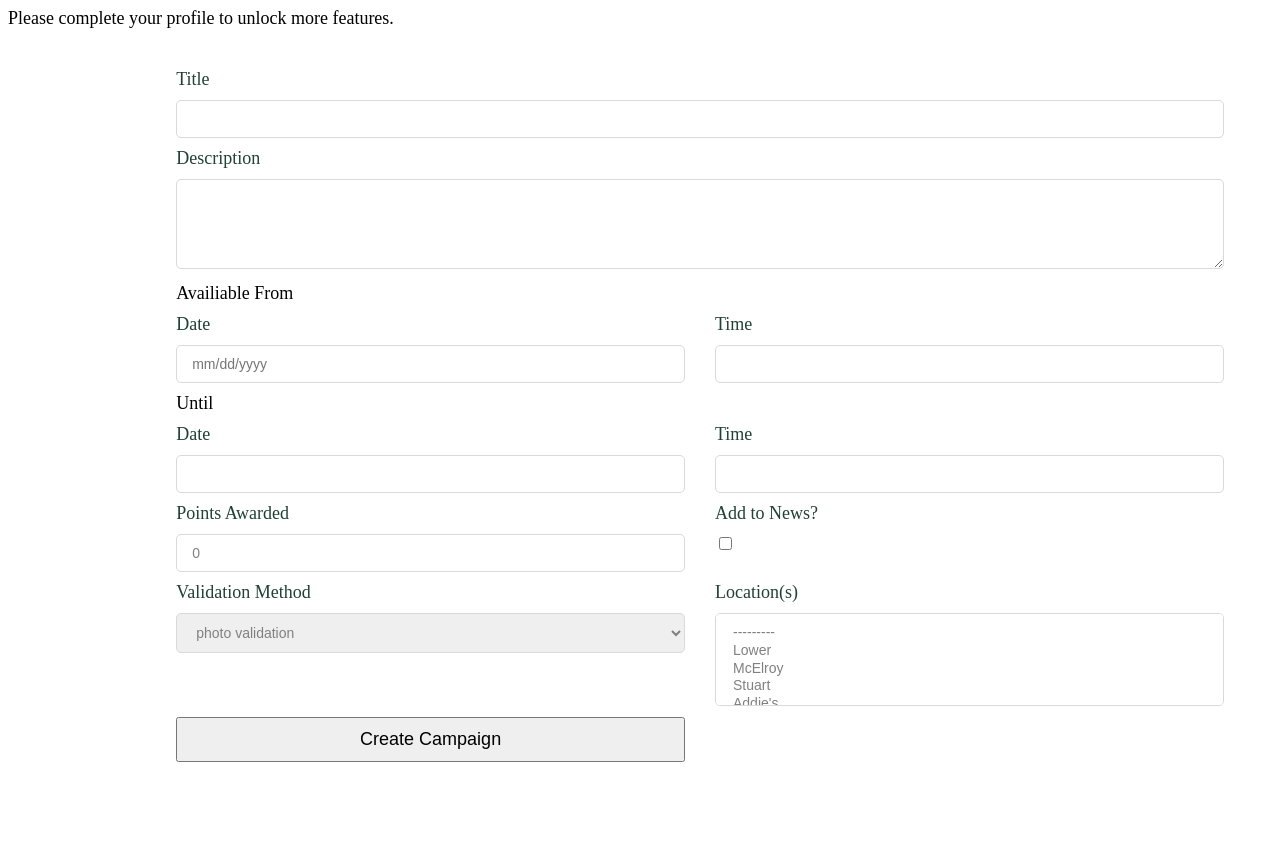
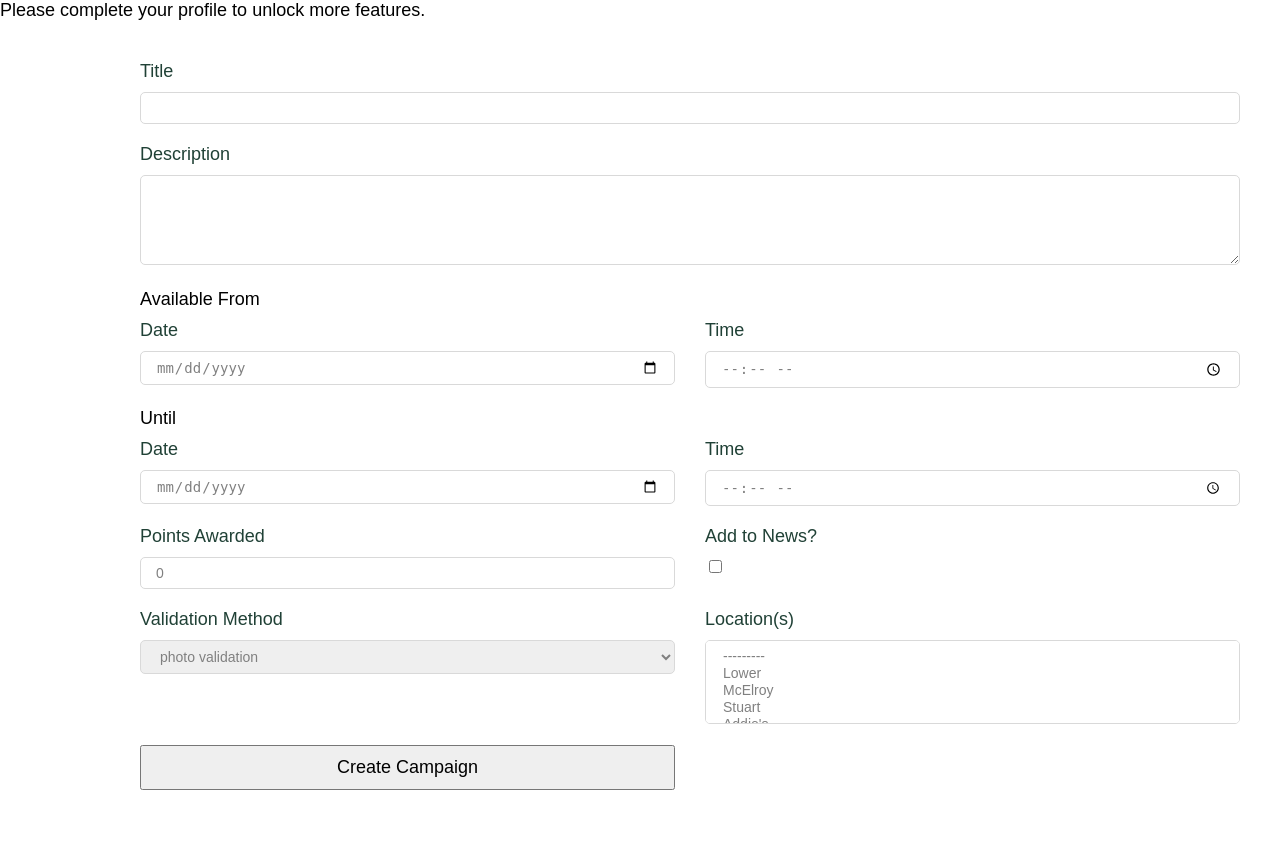
Before and after one commit to CSCI3356-Fall2024/Pixel-Pirates, a Django app: page /campaign/ in a window 1280 px wide. After the commit the page ends 790 px from the top, so only its background shows below. Run offline with Django 5.2, Linux system fonts and the light colour scheme; some libraries are stand-ins or nearby versions.

Commit message:
changes in campaign

```diff
--- a/mainApp/forms.py
+++ b/mainApp/forms.py
@@ -1,4 +1,5 @@
 from django import forms
+from django.core.exceptions import ValidationError
 from datetime import datetime
 from .models import Profile, Campaign
 
@@ -30,8 +31,27 @@ class ProfileForm(forms.ModelForm):
 class CampaignForm(forms.ModelForm):
     class Meta:
         model = Campaign
-        fields = ['title', 'description', 'date_begin', 'date_end', 'time_begin', 'time_end', 'points', 'news', 'validation', 'location']
+        fields = [
+            'title', 'description', 'date_begin', 'date_end',
+            'time_begin', 'time_end', 'points', 'news',
+            'validation', 'location'
+        ]
         widgets = {
             'location': forms.SelectMultiple(attrs={'class': 'form-control'}),
+            'date_begin': forms.DateInput(attrs={'class': 'form-control', 'type': 'date'}),
+            'date_end': forms.DateInput(attrs={'class': 'form-control', 'type': 'date'}),
+            'time_begin': forms.TimeInput(attrs={'class': 'form-control', 'type': 'time'}),
+            'time_end': forms.TimeInput(attrs={'class': 'form-control', 'type': 'time'}),
             'validation': forms.Select(attrs={'class': 'form-select'}),
         }
+
+    def clean(self):
+        cleaned_data = super().clean()
+        date_begin = cleaned_data.get('date_begin')
+        date_end = cleaned_data.get('date_end')
+
+        # Validate that the end date is not before the start date
+        if date_begin and date_end and date_end < date_begin:
+            raise ValidationError("End date must be on or after the start date.")
+
+        return cleaned_data
--- a/mainApp/models.py
+++ b/mainApp/models.py
@@ -36,6 +36,15 @@ class Campaign(models.Model):
     time_end = models.TimeField()
     points = models.IntegerField(default=0)
     news = models.BooleanField(default=False)
+    LOCATION_CHOICES = [
+        ('Lower', 'Lower'),
+        ('McElroy', 'McElroy'),
+        ('Stuart', 'Stuart'),
+        ("Addie's", "Addie's"),
+        ("Eagle's Nest", "Eagle's Nest"),
+    ]
+    location = MultiSelectField(choices=LOCATION_CHOICES, blank=True)
+
     validation = models.CharField(
         max_length=100,
         choices=[
@@ -43,17 +52,6 @@ class Campaign(models.Model):
             ('QR', 'QR'),
         ],
         default='photo validation'
-    )
-    location = MultiSelectField(
-        choices=[
-            ('Lower', 'Lower'),
-            ('McElroy', 'McElroy'),
-            ('Stuart', 'Stuart'),
-            ("Addie's", "Addie's"),
-            ("Eagle's Nest", "Eagle's Nest"),
-        ],
-        default=list,
-        blank=True
     )
 
     def __str__(self):
--- a/mainApp/static/styles/campaign.css
+++ b/mainApp/static/styles/campaign.css
@@ -3,7 +3,6 @@
     grid-template-columns: 1fr 1fr;
     padding: 30px;
     gap: 10px 30px;
-    width: 90%;
     margin: 0 auto;
 }
 
@@ -14,6 +13,7 @@ p {
 
 .mb-3 {
     width: 100%;
+    padding-bottom: 10px;
 }
 
 .mb-3 label {
@@ -28,7 +28,7 @@ p {
     font-size: 14px;
     border-radius: 5px;
     border: 1px solid #D9D9D9;
-    padding: 10px 15px;
+    padding: 7px 15px;
     width: 100%;
     box-sizing: border-box;
 }
@@ -36,6 +36,13 @@ p {
 button {
     font-size: 18px;
     padding: 10px 20px;
+}
+
+.form-select[multiple] {
+    display: block;
+    min-height: 40px;
+    border: 1px solid #ccc;
+    cursor: pointer;
 }
 
 @media (max-width: 768px) {
--- a/mainApp/static/styles/home.css
+++ b/mainApp/static/styles/home.css
@@ -1,7 +1,3 @@
-body {
-    font-family: 'Arial', sans-serif;
-}
-
 .landing-page-container {
     display: flex;
     justify-content: space-between;
--- a/mainApp/templates/campaign.html
+++ b/mainApp/templates/campaign.html
@@ -1,92 +1,27 @@
 {% extends 'base.html' %}
-{% load widget_tweaks %}
+{% load static widget_tweaks %}
 
 {% block title %}Campaign{% endblock %}
 
 {% block content %}
+<link rel="stylesheet" type="text/css" href="../static/styles/style.css">
+<link rel="stylesheet" type="text/css" href="../static/styles/campaign.css">
 
-<style>
-    .content-container {
-        display: grid;
-        grid-template-columns: 1fr 1fr;
-        padding: 30px;
-        gap: 10px 30px;
-        width: 90%;
-        margin: 0 auto;
-    }
+<script>
+    document.addEventListener('DOMContentLoaded', function () {
 
-    p {
-        font-size: 18px;
-        margin: 0;
-    }
+        document.querySelector('form').addEventListener('submit', function (e) {
+            const startDate = moment(document.getElementById('id_date_begin').value);
+            const endDate = moment(document.getElementById('id_date_end').value);
 
-    .mb-3 {
-        width: 100%;
-    }
+            if (endDate.isBefore(startDate)) {
+                e.preventDefault();
+                alert('End date must be after the start date.');
+            }
+        });
+    });
+</script>
 
-    .mb-3 label {
-        font-size: 18px;
-        display: block;
-        padding-bottom: 10px;
-        color: #204136;
-    }
-
-    .mb-3 .form-control {
-        color: gray;
-        font-size: 14px;
-        border-radius: 5px;
-        border: 1px solid #D9D9D9;
-        padding: 10px 15px;
-        width: 100%;
-        box-sizing: border-box;
-    }
-
-    button {
-        font-size: 18px;
-        padding: 10px 20px;
-    }
-
-    @media (max-width: 768px) {
-        .content-container {
-            grid-template-columns: 1fr;
-            gap: 20px; /* Adjust gap */
-        }
-
-        .mb-3 label {
-            font-size: 18px;
-        }
-
-        .mb-3 .form-control {
-            font-size: 14px;
-            padding: 8px 12px;
-        }
-
-        button {
-            font-size: 16px;
-            padding: 8px 16px;
-        }
-    }
-
-    @media (max-width: 480px) {
-        .content-container {
-            padding: 15px;
-            width: 100%;
-        }
-
-        .mb-3 label {
-            font-size: 16px;
-        }
-
-        .mb-3 .form-control {
-            font-size: 12px;
-        }
-
-        button {
-            font-size: 14px;
-            padding: 6px 12px;
-        }
-    }
-</style>
 
 <form method="post" action="" class="form-group">
     {% csrf_token %}
@@ -99,11 +34,9 @@
                         <li><strong>{{ field.label }}:</strong> {{ field.errors|join:", " }}</li>
                     {% endif %}
                 {% endfor %}
-                {% if form.non_field_errors %}
-                    {% for error in form.non_field_errors %}
-                        <li>{{ error }}</li>
-                    {% endfor %}
-                {% endif %}
+                {% for error in form.non_field_errors %}
+                    <li>{{ error }}</li>
+                {% endfor %}
             </ul>
         </div>
     {% endif %}
@@ -111,45 +44,39 @@
     <div class="content-container">
         <div class="mb-3" style="grid-column: 1/3;">
             <label for="id_title">Title</label>
-            <!-- <input type="text" name="title" id="id_title" class="form-control" placeholder="Enter campaign title" required> -->
             {% render_field form.title class="form-control" %}
         </div>
 
         <div class="mb-3" style="grid-column: 1/3;">
             <label for="id_description">Description</label>
-            <!-- <textarea name="description" id="id_description" rows="4" class="form-control" placeholder="Enter campaign description" required></textarea> -->
             {% render_field form.description class="form-control" style="height: 90px;" %}
         </div>
 
-        <div class="mb-3" style="grid-column: 1/3;">
-            <p> Availiable From </p>
+        <div class="mb-3" style="grid-column: 1/3; padding-bottom: 0px;">
+            <p>Available From</p>
         </div>
 
         <div class="mb-3">
             <label for="id_date_begin">Date</label>
-            <!-- <input type="date" name="date_begin" id="id_date_begin" class="form-control" required> -->
-            {% render_field form.date_begin class="form-control" placeholder='mm/dd/yyyy' %}
+            {% render_field form.date_begin class="form-control" %}
         </div>
 
         <div class="mb-3">
             <label for="id_time_begin">Time</label>
-            <!-- <input type="time" name="time_begin" id="id_time_begin" class="form-control" required> -->
             {% render_field form.time_begin class="form-control" %}
         </div>
 
-        <div class="mb-3" style="grid-column: 1/3;">
-            <p> Until </p>
+        <div class="mb-3" style="grid-column: 1/3; padding-bottom: 0px;">
+            <p>Until</p>
         </div>
 
         <div class="mb-3">
             <label for="id_date_end">Date</label>
-            <!-- <input type="date" name="date_end" id="id_date_end" class="form-control" required> -->
             {% render_field form.date_end class="form-control" %}
         </div>
 
         <div class="mb-3">
             <label for="id_time_end">Time</label>
-            <!-- <input type="time" name="time_end" id="id_time_end" class="form-control" required> -->
             {% render_field form.time_end class="form-control" %}
         </div>
 
@@ -160,15 +87,13 @@
 
         <div class="mb-3">
             <div class="checkbox-container">
-                <!-- Align checkbox with label -->
                 <label for="id_news">Add to News?</label>
                 {% render_field form.news class="form-check-input" %}
             </div>
         </div>
 
-
         <div class="mb-3">
-            <label for="id_validation">Validation Method </label>
+            <label for="id_validation">Validation Method</label>
             {% render_field form.validation class="form-control" %}
         </div>
 
@@ -177,7 +102,10 @@
             {% render_field form.location class="form-control" %}
         </div>
 
+
+
         <button type="submit" class="btn btn-success">Create Campaign</button>
     </div>
 </form>
+
 {% endblock %}
```
Also changed, not shown: Pixel_Pirates/settings.py (+18 -0 lines), mainApp/static/styles/style.css (line endings or trailing spaces), media/profile_pics/email_1_NPaP9b2.png (added).
